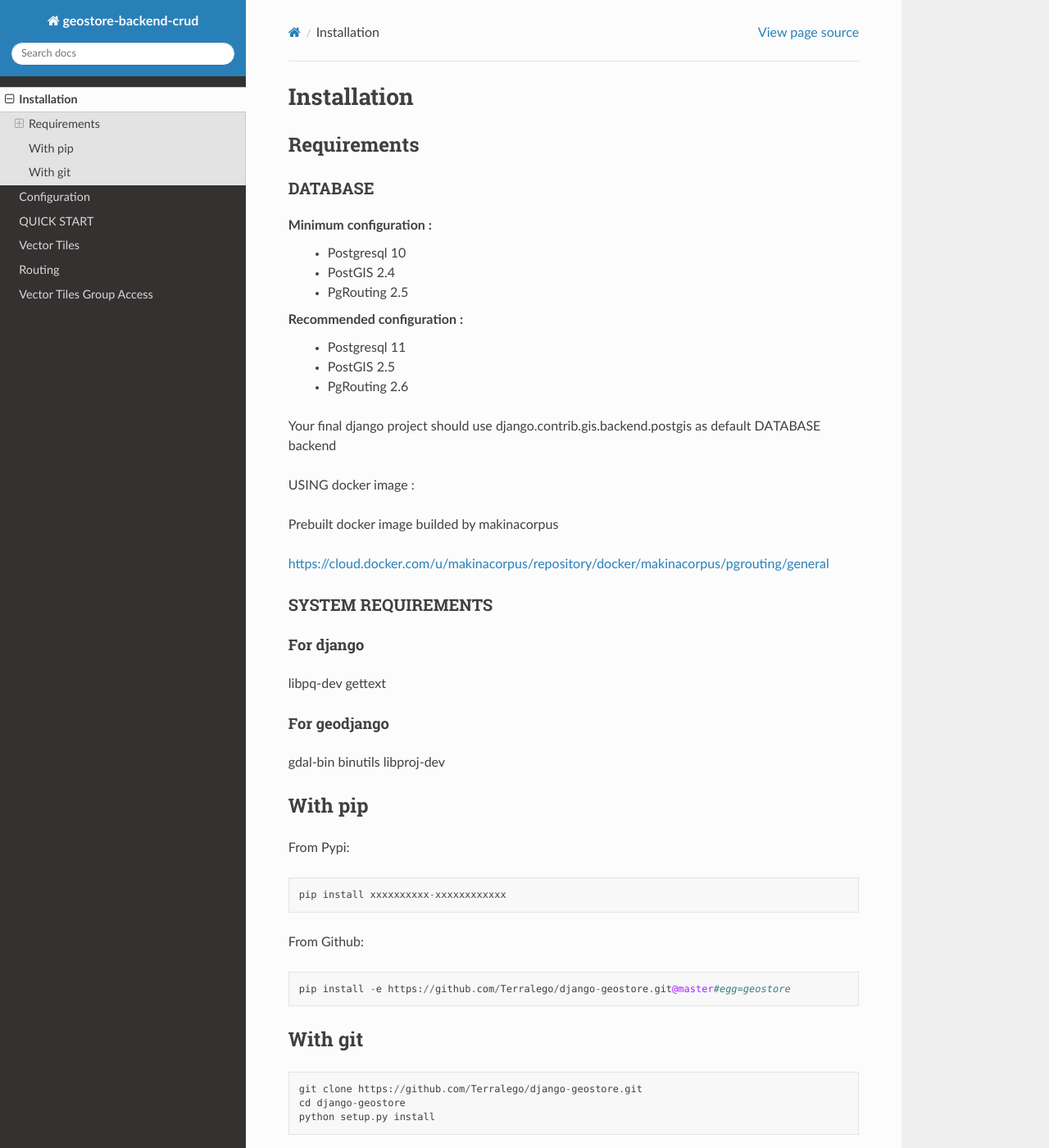
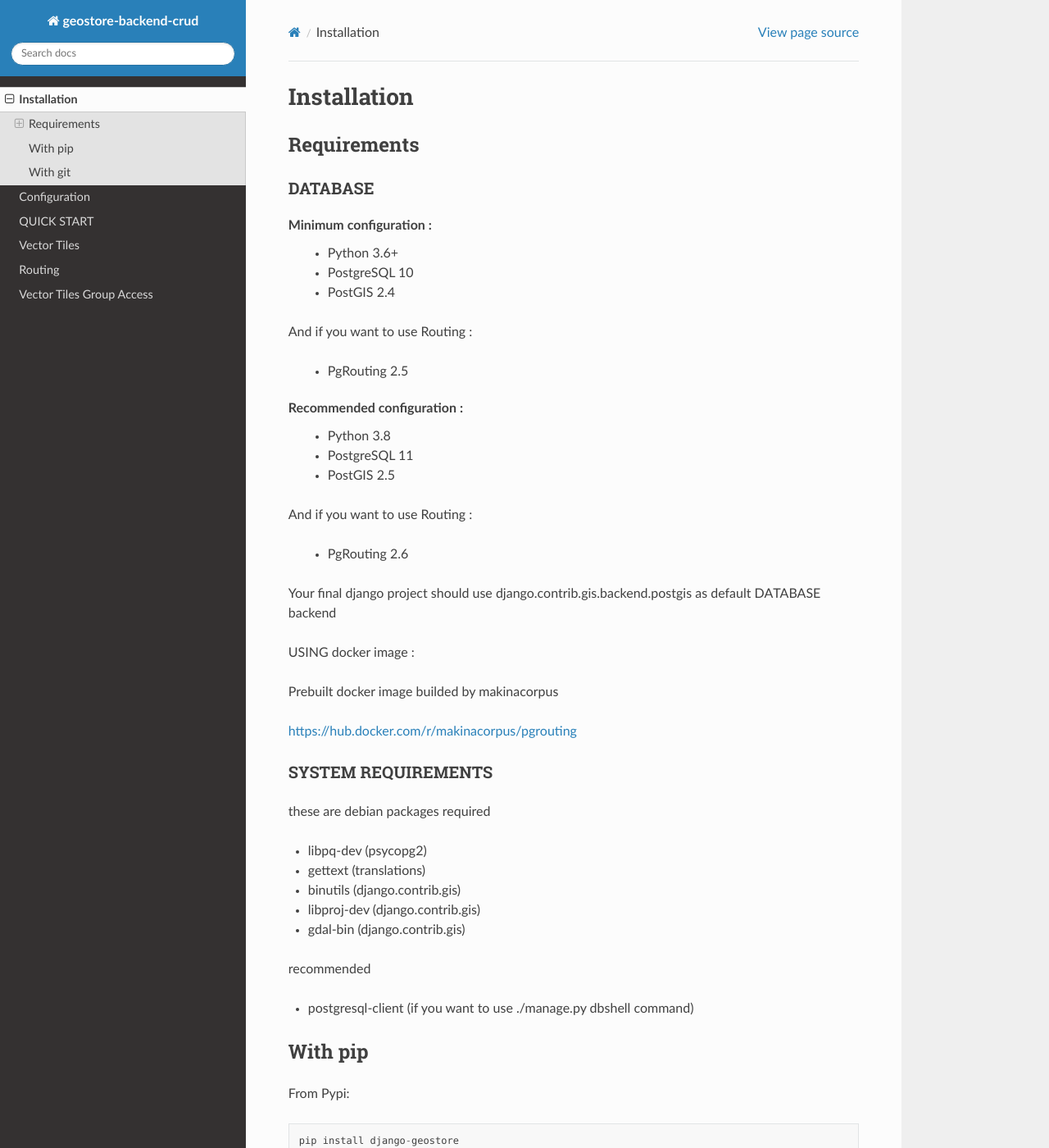
Before and after one commit to Terralego/django-geostore, a Sphinx documentation site: the page built from doc/installation.rst, in a window 1280 px wide and 1400 px high. Shown: the whole window at 82% size. Built offline with Sphinx 7.4.7 and the Read the Docs theme 2.0.0, drawn with Linux system fonts in a browser that asks for light colours.

Commit message:
improve doc

```diff
--- a/doc/configuration.rst
+++ b/doc/configuration.rst
@@ -16,6 +16,7 @@ Add geostore to your ``INSTALLED_APPS`` :
         'rest_framework',
         'rest_framework_gis',
         'geostore',
+        #'geostore.routing',  # uncomment to enable routing features. Required PgRouting installed.
         ...
     ]
 
--- a/doc/installation.rst
+++ b/doc/installation.rst
@@ -8,13 +8,21 @@ DATABASE
 ^^^^^^^^
 
 Minimum configuration :
- * Postgresql 10
+ * Python 3.6+
+ * PostgreSQL 10
  * PostGIS 2.4
+
+And if you want to use Routing :
+
  * PgRouting 2.5
 
 Recommended configuration :
- * Postgresql 11
+ * Python 3.8
+ * PostgreSQL 11
  * PostGIS 2.5
+
+And if you want to use Routing :
+
  * PgRouting 2.6
 
 Your final django project should use django.contrib.gis.backend.postgis as default DATABASE backend
@@ -24,25 +32,22 @@ USING docker image :
 
 Prebuilt docker image builded by makinacorpus
 
-https://cloud.docker.com/u/makinacorpus/repository/docker/makinacorpus/pgrouting/general
+https://hub.docker.com/r/makinacorpus/pgrouting
 
 SYSTEM REQUIREMENTS
 ^^^^^^^^^^^^^^^^^^^
 
-For django
-""""""""""
+these are debian packages required
 
-libpq-dev
-gettext
+- libpq-dev   (psycopg2)
+- gettext     (translations)
+- binutils    (django.contrib.gis)
+- libproj-dev (django.contrib.gis)
+- gdal-bin    (django.contrib.gis)
 
+recommended
 
-For geodjango
-"""""""""""""
-
-gdal-bin
-binutils
-libproj-dev
-
+- postgresql-client (if you want to use ./manage.py dbshell command)
 
 With pip
 --------
@@ -51,7 +56,7 @@ From Pypi:
 
 ::
 
-    pip install xxxxxxxxxx-xxxxxxxxxxxx
+    pip install django-geostore
 
 From Github:
 
```
Also changed, not shown: README.md (+11 -1 lines).
